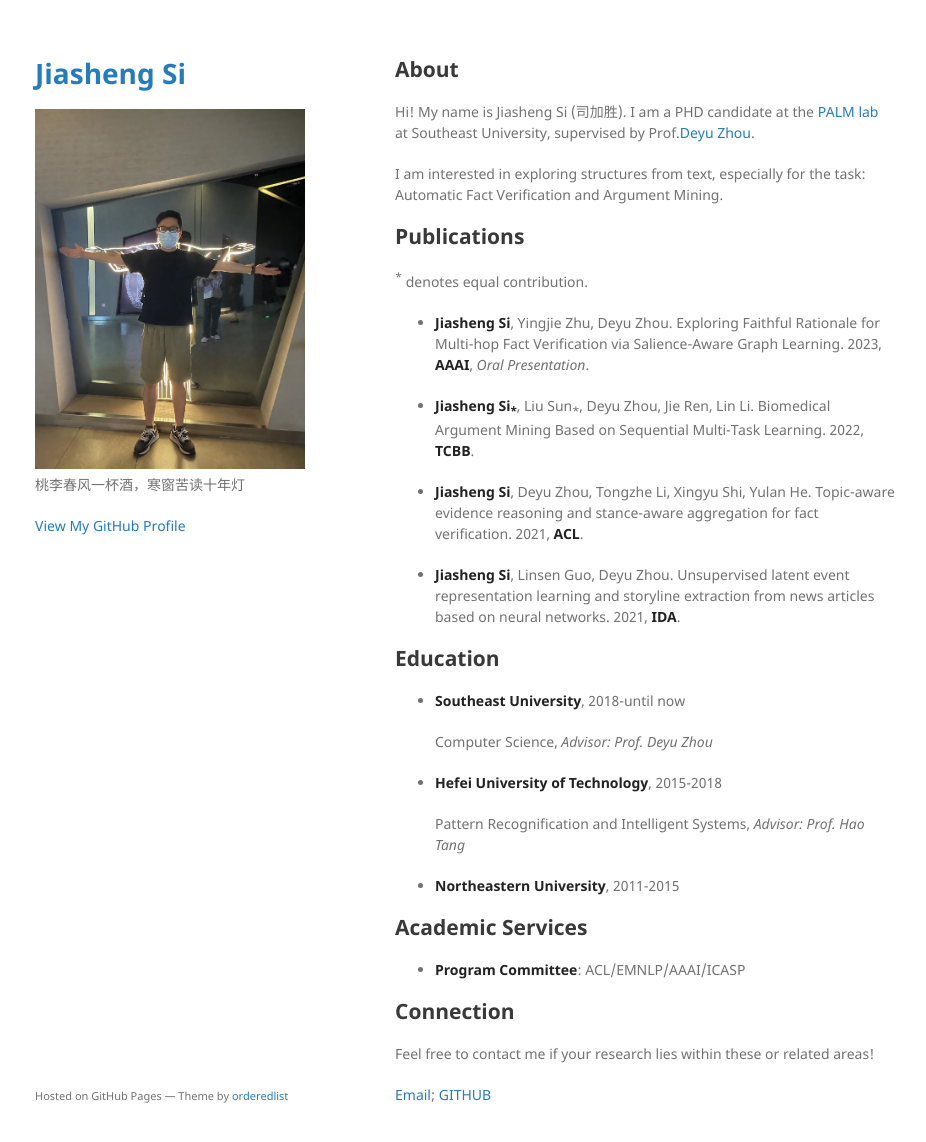
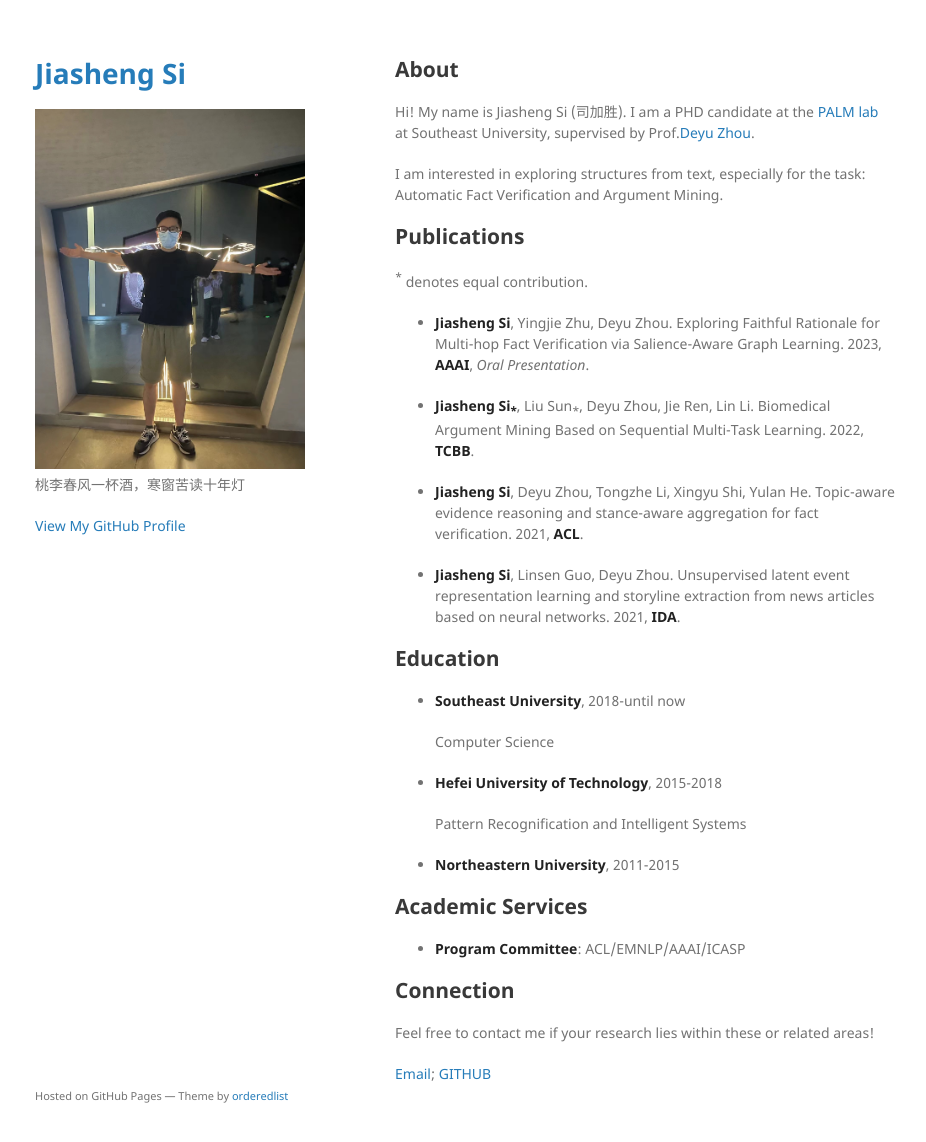
Before and after one commit to jasenchn/jasenchn.github.io, a Jekyll site: the page built from index.md, in a window 1280 px wide and 1175 px high. Shown: the top 1142 px of the window, without its empty margins (175-1101 px from the left). Built offline with Jekyll 4.4.1, drawn with Linux system fonts in a browser that asks for light colours; our own code applies the rules of GitHub Pages for plain Markdown files.

Commit message:
Update index.md

```diff
--- a/index.md
+++ b/index.md
@@ -30,11 +30,11 @@ I am interested in exploring structures from text, especially for the task: Auto
 
 - **Southeast University**, 2018-until now
 
-  Computer Science, *Advisor: Prof. Deyu Zhou*
+  Computer Science
 
 - **Hefei University of Technology**, 2015-2018
 
-  Pattern Recognification and Intelligent Systems, *Advisor: Prof. Hao Tang*
+  Pattern Recognification and Intelligent Systems
 
 - **Northeastern University**, 2011-2015
 
```
